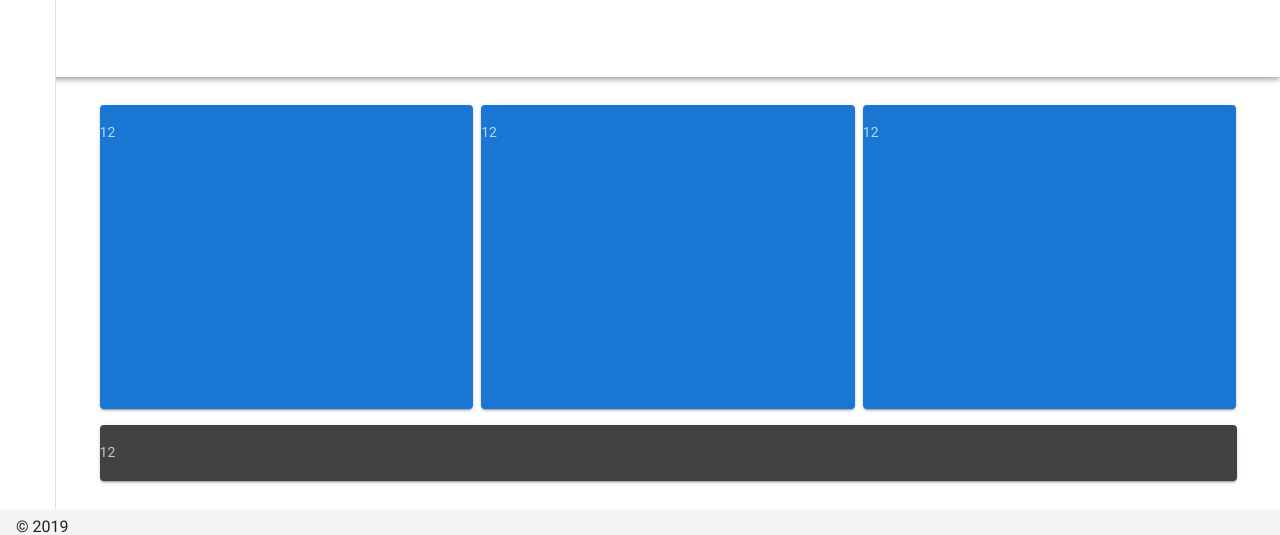
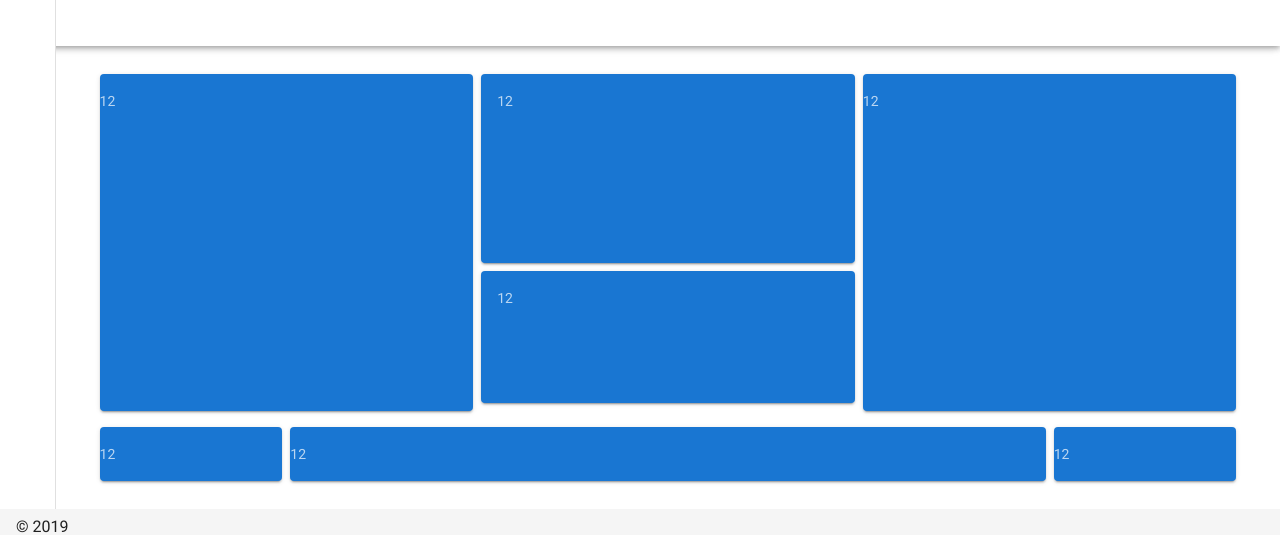
Before and after one commit to benwicker/CharacterCreator, a Nuxt app: page /species in a window 1280 px wide. Shown: the part 255-790 px from the top of the page. Built offline with nearby package versions, Linux system fonts and the light colour scheme.

Commit message:
More layout stuff

```diff
--- a/pages/species.vue
+++ b/pages/species.vue
@@ -1,7 +1,7 @@
 <template>
   <v-container grid-list-md fluid>
     <v-layout justify-center column fill-height>
-      <v-flex xs10>
+      <v-flex xs11>
         <v-layout row class="fill-height">
           <v-flex xs4>
             <v-card dark color="primary" class="fill-height">
@@ -9,9 +9,18 @@
             </v-card>
           </v-flex>
           <v-flex xs4>
-            <v-card dark color="primary" class="fill-height">
-              <v-card-text class="px-0">12</v-card-text>
-            </v-card>
+            <v-layout column class="fill-height">
+              <v-flex xs7>
+                <v-card dark color="primary" class="fill-height">
+                  <v-card-text class="">12</v-card-text>
+                </v-card>
+              </v-flex>
+              <v-flex xs5>
+                <v-card dark color="primary" class="fill-height">
+                  <v-card-text class="">12</v-card-text>
+                </v-card>
+              </v-flex>
+            </v-layout>
           </v-flex>
           <v-flex xs4>
             <v-card dark color="primary" class="fill-height">
@@ -20,10 +29,24 @@
           </v-flex>
         </v-layout>
       </v-flex>
-      <v-flex xs2>
-        <v-card dark color="secondary" class="fill-height">
-          <v-card-text class="px-0">12</v-card-text>
-        </v-card>
+      <v-flex xs1>
+        <v-layout row class="fill-height">
+          <v-flex xs2>
+            <v-card dark color="primary" class="fill-height">
+              <v-card-text class="px-0">12</v-card-text>
+            </v-card>
+          </v-flex>
+          <v-flex xs8>
+            <v-card dark color="primary" class="fill-height">
+              <v-card-text class="px-0">12</v-card-text>
+            </v-card>
+          </v-flex>
+          <v-flex xs2>
+            <v-card dark color="primary" class="fill-height">
+              <v-card-text class="px-0">12</v-card-text>
+            </v-card>
+          </v-flex>
+        </v-layout>
       </v-flex>
     </v-layout>
   </v-container>
```
